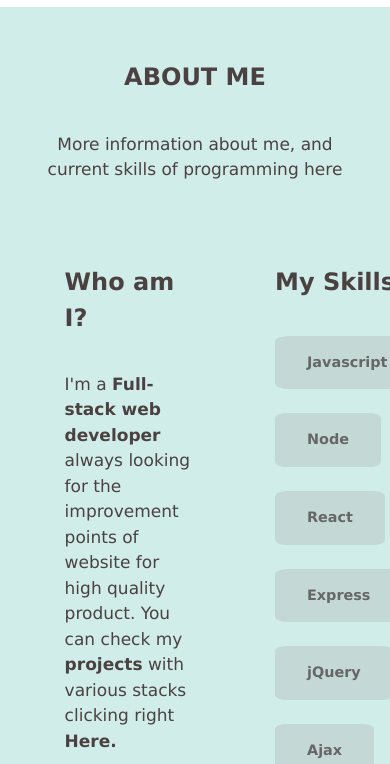
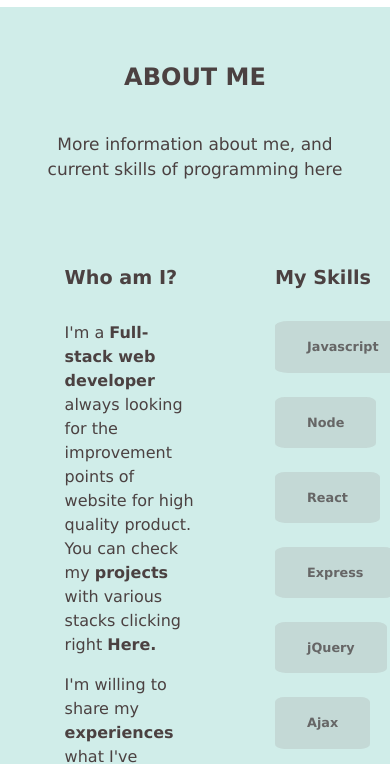
Before and after one commit to JeongminJamie/jeongmin-website, a Gatsby site: page /about in a window 390 px wide. Shown: the part 80-844 px from the top of the page. Built offline with nearby package versions, Linux system fonts and the light colour scheme; Gatsby itself is replaced by a stand-in of ours.

Commit message:
resize the font based on 1200px of screen size

```diff
--- a/src/components/cssFiles/aboutMeInfo.css
+++ b/src/components/cssFiles/aboutMeInfo.css
@@ -73,11 +73,19 @@
 }
 
 @media screen and (max-width: 1200px) {
-  .aboutMeText {
-    font-size: 1.5em;
+  .introductionText {
+    font-size: 1.2em;
   }
 
-  .aboutMeContent {
-    font-size: 17px;
+  .skillText {
+    font-size: 1.2em;
+  }
+
+  .introContent {
+    font-size: 16px;
+  }
+
+  .skill {
+    font-size: 0.8em;
   }
 }
```
